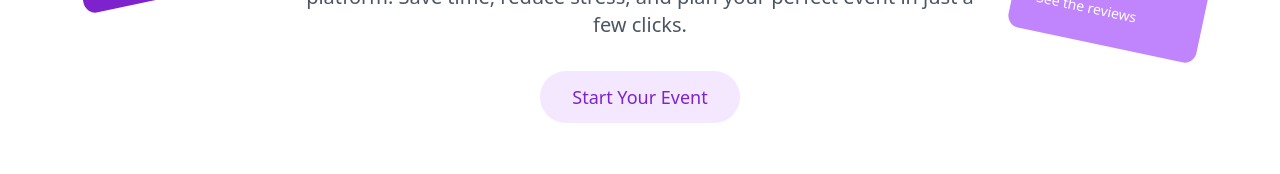
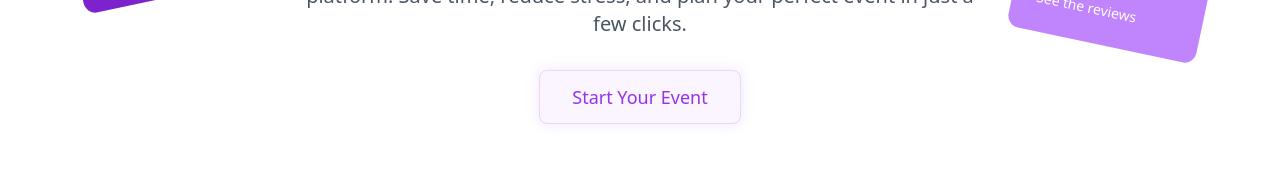
Before and after one commit to SeifEldin15/Planster, a React (Vite) app in the folder Frontend/: page / in a window 1280 px wide. Shown: the part 410-584 px from the top of the page. Built offline with nearby package versions, Linux system fonts and the light colour scheme.

Commit message:
edits to frontend

```diff
--- a/Frontend/src/components/HeroSection/HeroSection.jsx
+++ b/Frontend/src/components/HeroSection/HeroSection.jsx
@@ -40,7 +40,7 @@ const HeroSection = () => {
           Find, compare, and book the best vendors with our AI-powered platform. Save time, reduce stress, and plan your perfect event in just a few clicks.
         </p>
 
-        <button className="bg-purple-100 text-purple-700 px-8 py-3 rounded-full text-lg font-medium hover:bg-purple-200 transition-colors">
+        <button className="bg-purple-50 text-purple-600 px-8 py-3 rounded-lg text-lg font-medium hover:bg-purple-100 transition-colors shadow-[0_0_15px_rgba(168,85,247,0.15)] border border-purple-200">
           Start Your Event
         </button>
       </div>
```
